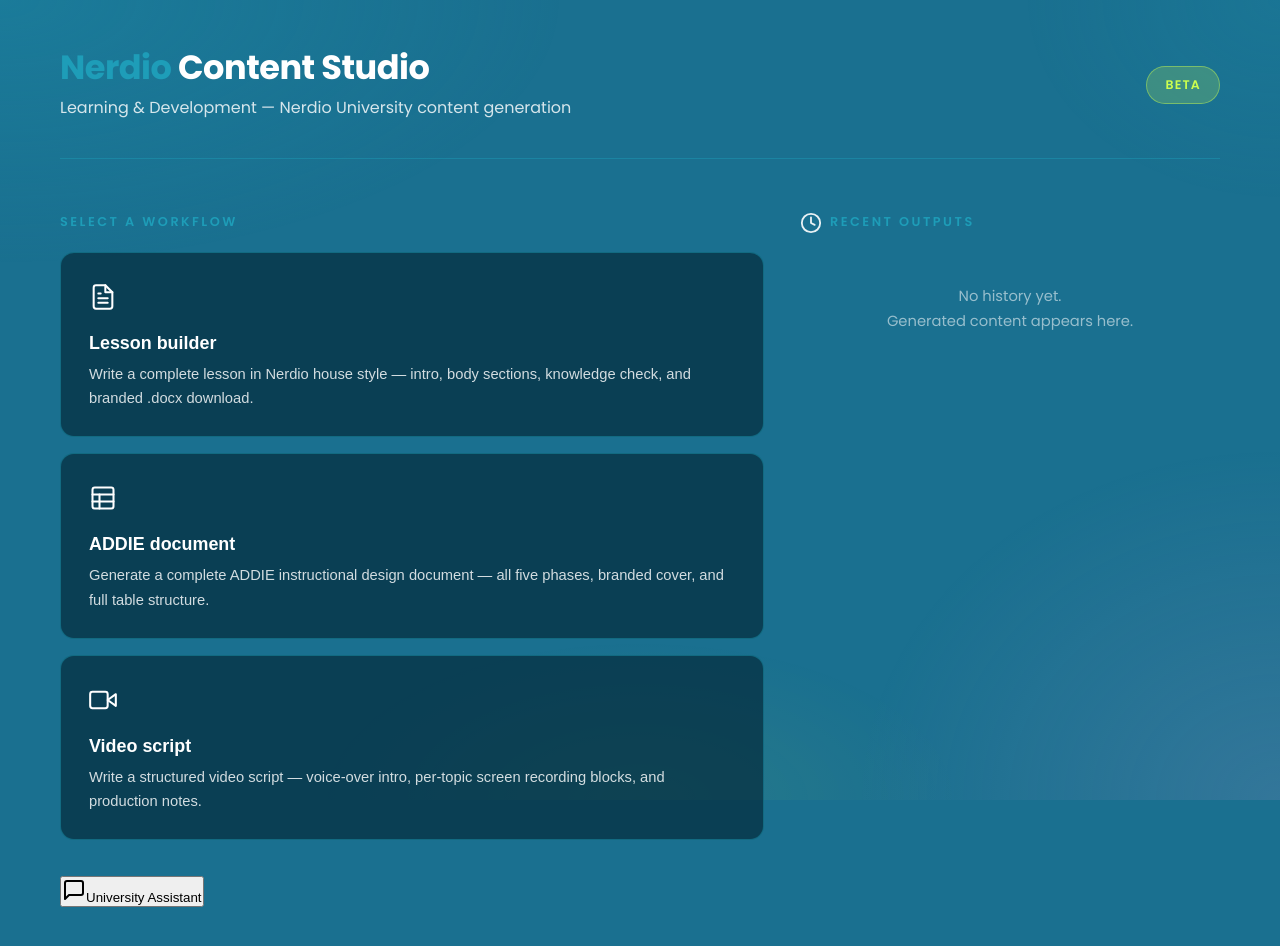
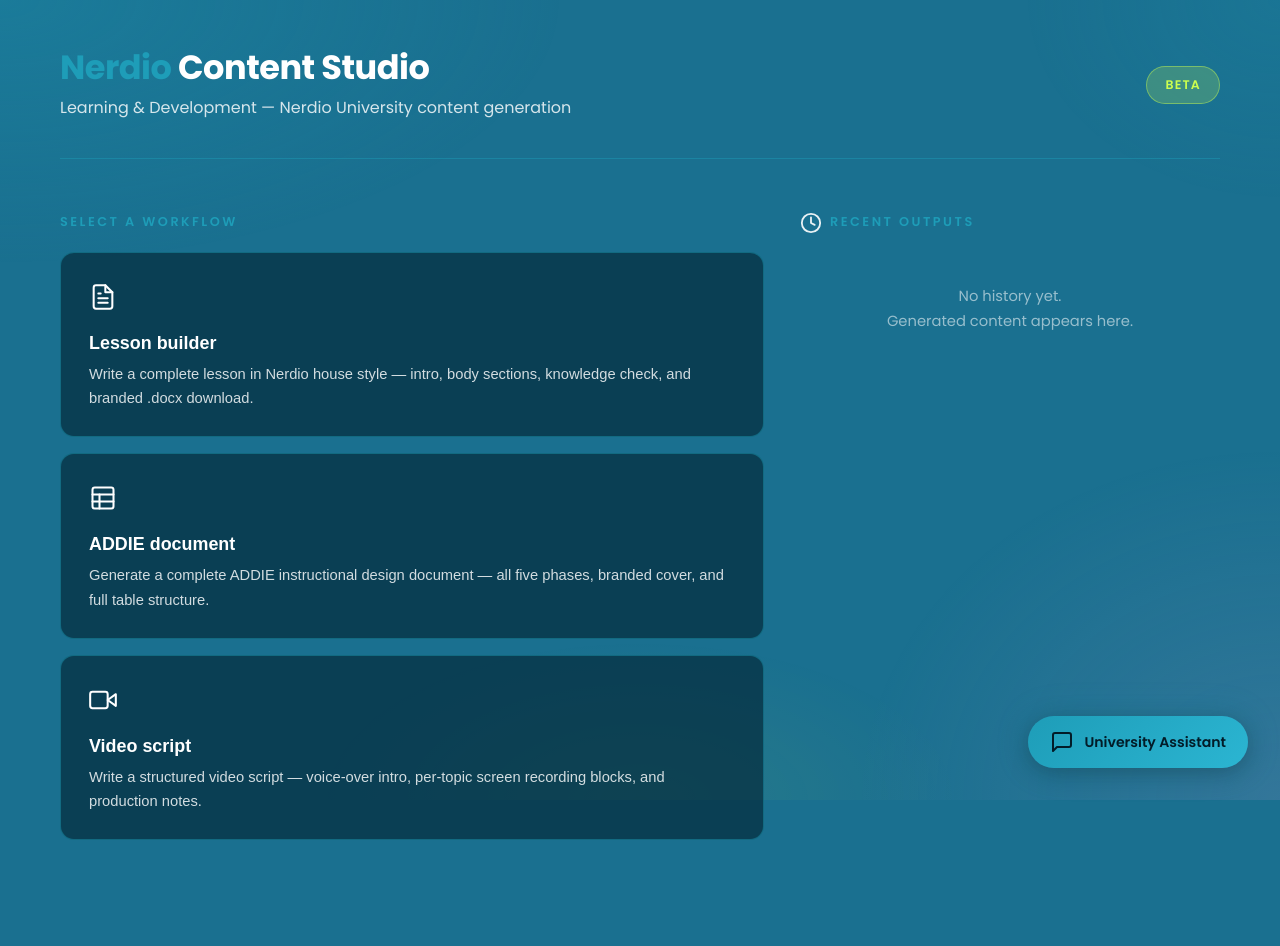
Before and after one commit to BasvanKaam/studio, a Next.js app: page / in a window 1280 px wide. Shown: the top 946 px of the page. Built offline with nearby package versions, Linux system fonts and the light colour scheme.

Commit message:
Add styles for floating chat widget and popup

```diff
--- a/app/globals.css
+++ b/app/globals.css
@@ -803,3 +803,111 @@
 }
 .review-output::-webkit-scrollbar { width: 6px; }
 .review-output::-webkit-scrollbar-thumb { background: rgba(167,149,199,0.25); border-radius: 3px; }
+
+/* ── Floating chat widget ── */
+.chat-widget {
+  position: fixed;
+  bottom: 32px;
+  right: 32px;
+  z-index: 1000;
+  display: flex;
+  flex-direction: column;
+  align-items: flex-end;
+  gap: 12px;
+}
+
+.chat-fab {
+  display: flex;
+  align-items: center;
+  gap: 10px;
+  padding: 14px 22px;
+  background: linear-gradient(135deg, var(--teal), var(--teal-light));
+  color: var(--navy-deep);
+  border: none;
+  border-radius: 50px;
+  cursor: pointer;
+  font-family: 'Poppins', sans-serif;
+  font-size: 0.9rem;
+  font-weight: 700;
+  box-shadow: 0 4px 24px rgba(0,0,0,0.3), 0 0 32px var(--teal-glow);
+  transition: all 0.2s ease;
+  white-space: nowrap;
+}
+.chat-fab:hover {
+  transform: translateY(-2px);
+  box-shadow: 0 8px 32px rgba(0,0,0,0.35), 0 0 40px var(--teal-glow);
+}
+.chat-fab.active {
+  background: rgba(4,40,56,0.95);
+  color: white;
+  box-shadow: 0 4px 24px rgba(0,0,0,0.4);
+  border: 1px solid var(--border);
+  border-radius: 50%;
+  padding: 14px;
+}
+.chat-fab-label {
+  font-size: 0.88rem;
+  font-weight: 600;
+}
+
+.chat-popup {
+  width: 420px;
+  height: 620px;
+  background: var(--navy);
+  border: 1px solid var(--border);
+  border-radius: var(--radius-lg);
+  overflow: hidden;
+  box-shadow: 0 16px 64px rgba(0,0,0,0.5), 0 0 40px var(--teal-glow);
+  display: flex;
+  flex-direction: column;
+  animation: fadeUp 0.22s ease;
+}
+
+.chat-popup-header {
+  display: flex;
+  align-items: center;
+  justify-content: space-between;
+  padding: 16px 20px;
+  background: linear-gradient(135deg, var(--navy-deep), var(--navy));
+  border-bottom: 1px solid var(--border);
+  flex-shrink: 0;
+}
+
+.chat-popup-title {
+  font-size: 0.88rem;
+  font-weight: 600;
+  color: var(--teal);
+  letter-spacing: 0.3px;
+}
+
+.chat-popup-close {
+  background: transparent;
+  border: none;
+  color: var(--text-muted);
+  cursor: pointer;
+  padding: 4px;
+  border-radius: 6px;
+  display: flex;
+  align-items: center;
+  transition: color 0.15s;
+}
+.chat-popup-close:hover { color: var(--text); }
+
+.chat-iframe {
+  flex: 1;
+  width: 100%;
+  border: none;
+  background: var(--navy-deep);
+}
+
+@media (max-width: 500px) {
+  .chat-popup {
+    width: calc(100vw - 32px);
+    height: 70vh;
+    right: 0;
+  }
+  .chat-widget {
+    right: 16px;
+    bottom: 16px;
+  }
+}
```
